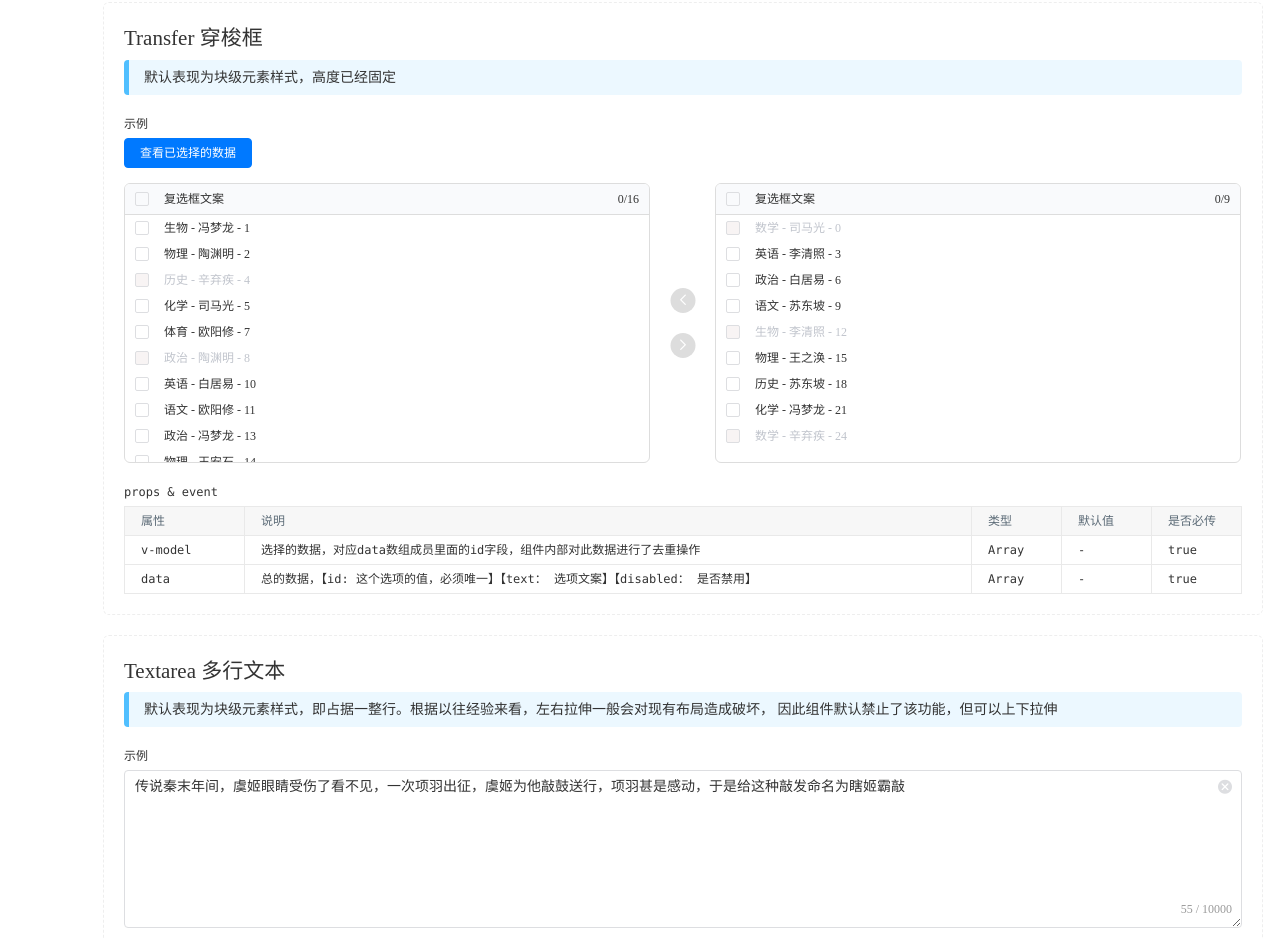
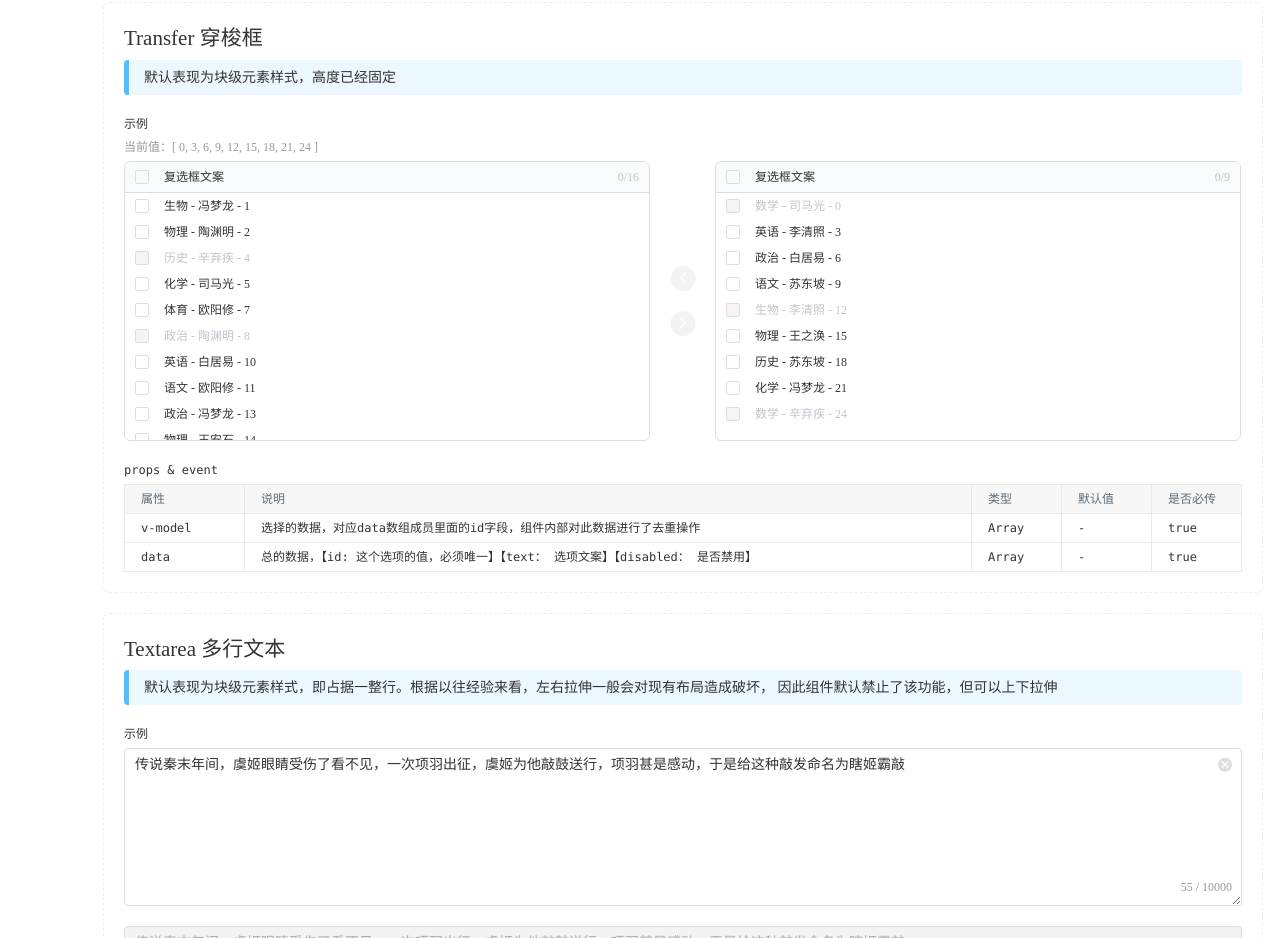
Before and after one commit to kule2018/qiaodaima.github.io, a Vue app: page / in a window 1280 px wide. Shown: the part 2120-3058 px from the top of the page. Built offline with nearby package versions, Linux system fonts and the light colour scheme.

Commit message:
穿梭组件及其文档

```diff
--- a/examples/doc-transfer.vue
+++ b/examples/doc-transfer.vue
@@ -1,15 +1,18 @@
 <template>
   <DocItem
     :title="'Transfer 穿梭框'"
-    :param="param"
-    :tools="tools"
-    @callbacktool="callbacktool">
+    :param="param">
     <div slot="tip">
       默认表现为块级元素样式，高度已经固定
     </div>
 
     <template slot="example">
-      <Transfer v-model="modelData.select" v-bind="modelData"></Transfer>
+      <dl class="group">
+        <dt>当前值：{{modelData.select}}</dt>
+        <dd>
+          <Transfer v-model="modelData.select" v-bind="modelData"></Transfer>
+        </dd>
+      </dl>
     </template>
   </DocItem>
 </template>
@@ -40,12 +43,6 @@
             type: 'Array',
             default: '-',
             isMust: true
-          }
-        ],
-        tools: [
-          {
-            flag: 'showSelectData',
-            text: '查看已选择的数据'
           }
         ],
         modelData: {
@@ -97,21 +94,17 @@
             this.modelData.select.push(i);
           }
         }
-      },
-      callbacktool(resutl) {
-        switch(resutl.flag) {
-          case 'showSelectData':
-            console.log(this.modelData.select);
-            alert(this.modelData.select);
-            break;
-          default:
-            break;
-        }
       }
     }
   };
 </script>
 
 <style lang="scss" scoped>
-  //
+  .group {
+    & > dt {
+      margin-bottom: 5px;
+      color: #999;
+      font-size: 12px;
+    }
+  }
 </style>
--- a/src/components/transfer/main.vue
+++ b/src/components/transfer/main.vue
@@ -18,8 +18,18 @@
     </div>
 
     <div class="operation-wrap">
-      <a @click="moveToUnselect" class="iconfont icon-left" href="javascript:;"></a>
-      <a @click="moveToSelect" class="iconfont icon-right" href="javascript:;"></a>
+      <a
+        :class="{'disabled': moveToUnselectData.length === 0}"
+        @click="moveToUnselect"
+        class="iconfont icon-left"
+        href="javascript:;">
+      </a>
+      <a
+        :class="{'disabled': moveToSelectData.length === 0}"
+        @click="moveToSelect"
+        class="iconfont icon-right"
+        href="javascript:;">
+      </a>
     </div>
 
     <div class="content-wrap">
@@ -130,6 +140,10 @@
       moveToUnselect() {
         let select = JSON.parse(JSON.stringify(this.value));
 
+        if(!this.moveToUnselectData.length) {
+          return;
+        }
+
         for(let i = 0; i < this.moveToUnselectData.length; i++) {
           select.splice(select.indexOf(this.moveToUnselectData[i]), 1);
         }
@@ -159,11 +173,15 @@
         text-align: center;
         border-radius: 50%;
         color: #fff;
-        background: #ddd;
+        background: #f3f3f3;
         transition: all 0.3s;
 
         &:hover {
           background: #50bfff;
+
+          &.disabled {
+            background: #f3f3f3;
+          }
         }
         &:first-child {
           margin-bottom: 20px;
@@ -173,7 +191,7 @@
     .content-wrap {
       float: left;
       width: calc(50% - 33px); height: 100%;
-      border: 1px solid #ddd;
+      border: 1px solid #dddee1;
       border-radius: 6px;
       overflow: hidden;
 
@@ -191,6 +209,7 @@
           position: absolute;
           right: 10px; top: 50%;
           font-size: 12px;
+          color: #c0c4cc;
           transform: translate(0, -50%);
         }
       }
```
